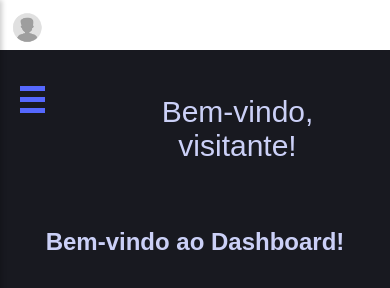
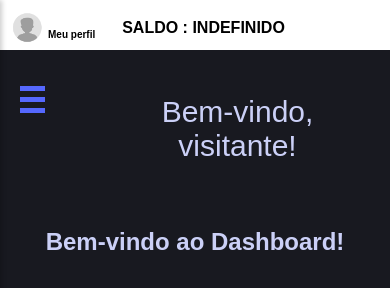
Before and after one commit to SeveN7Igor7/painelv0.1, a plain HTML site: page menu/menu.html in a window 390 px wide. Drawn offline with Linux system fonts and the light colour scheme; no server answers.

Commit message:
v1.0alpha

```diff
--- a/menu/menu.css
+++ b/menu/menu.css
@@ -230,6 +230,10 @@ body {
         opacity: 1;
         transform: translateX(0);
     }
+
+    #colorfont {
+        font-weight: bold;
+    }
 }
 
 #saudacao {
@@ -246,6 +250,13 @@ body {
     box-shadow: 0 4px 8px rgba(0, 0, 0, 0.1);
     height: 30px;
     align-items: center;
+}
+
+#colorfont {
+    color: #FFF;
+    text-align: center;
+    margin-left: 100px;
+    margin-top: 10px;
 }
 
 .top-bar img {
--- a/menu/menu.html
+++ b/menu/menu.html
@@ -15,6 +15,8 @@
     </style>
     <div class="top-bar">
         <img src = "images/avatar.jpg">
+        <p id="colorfont" style="color: #000; text-align: center; margin-left: 17px; margin-top: -30px; font-weight: bold">SALDO : INDEFINIDO</p>
+        <p id="perfilfont" style="color:black; text-align: left ; font-family: Arial, Helvetica, sans-serif; margin-top:-24px; margin-left: 38px; font-size:10px; font-weight: bold"> Meu perfil</p>
     </div>
 
     <div class="toggle-button" onclick="toggleSidebar()">
```
